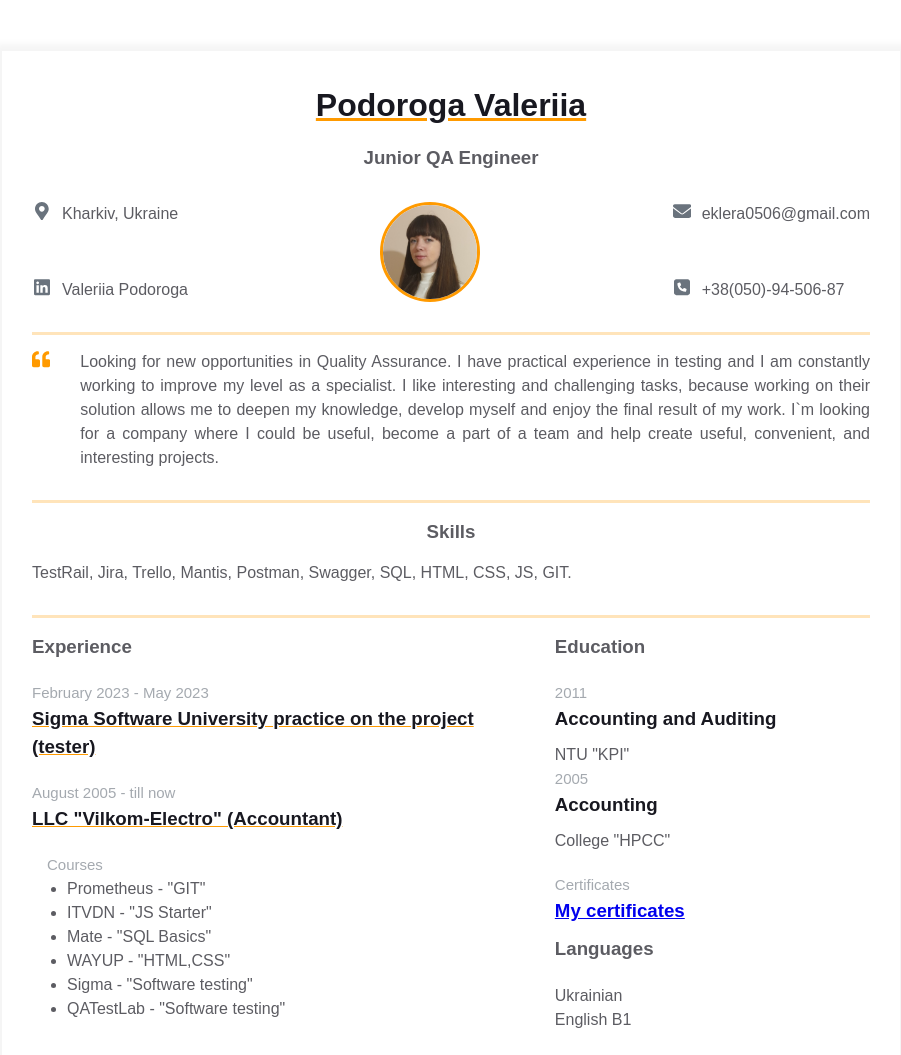
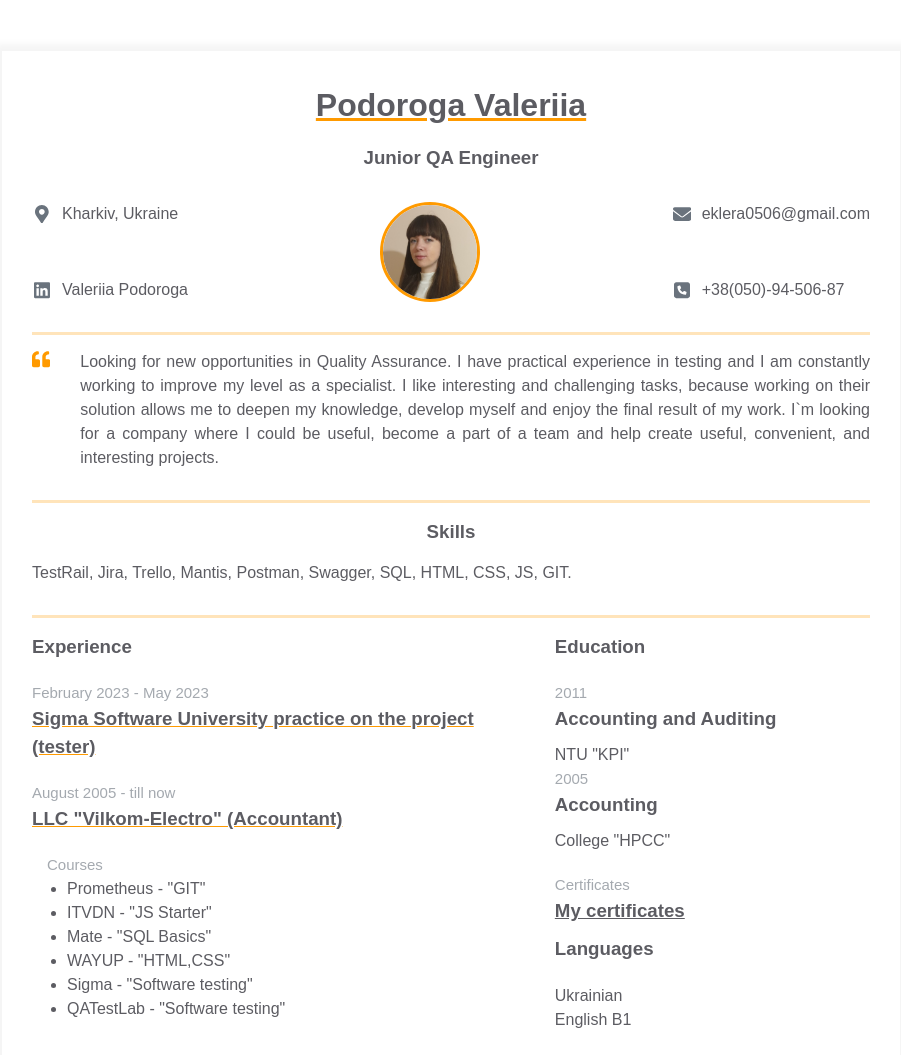
Before and after one commit to lera777/homepage, a plain HTML site: page index.html in a window 1280 px wide. Shown: the top 1055 px of the page, without its empty margins (189-1090 px from the left). Drawn offline with Linux system fonts and the light colour scheme.

Commit message:
Update styles.css

```diff
--- a/styles.css
+++ b/styles.css
@@ -8,12 +8,17 @@ body {
     font-family: Arial, Helvetica, sans-serif;
     line-height: 1.5;
 
-    --primary-text-color: #181820;
+    --secondary-text-color: #5c5c62;
+    --primary-text-color: #5c5c62;
     --secondary-text-color: #5c5c62;
     --durability-text-color: #6a737d9c;
     --icon-color: #6a737d;
     --border-color: #ff9a0045;
     --text-decoration-color: #ff9a00;
+}
+a,
+a:visited{
+    color: var(--primary-text-color);
 }
 
 .container {
@@ -99,6 +104,7 @@ body {
     text-decoration: none;
     display: flex;
     justify-content: start;
+    align-items: center;
 }
 
 .contact-info__item:not(:last-child) {
```
